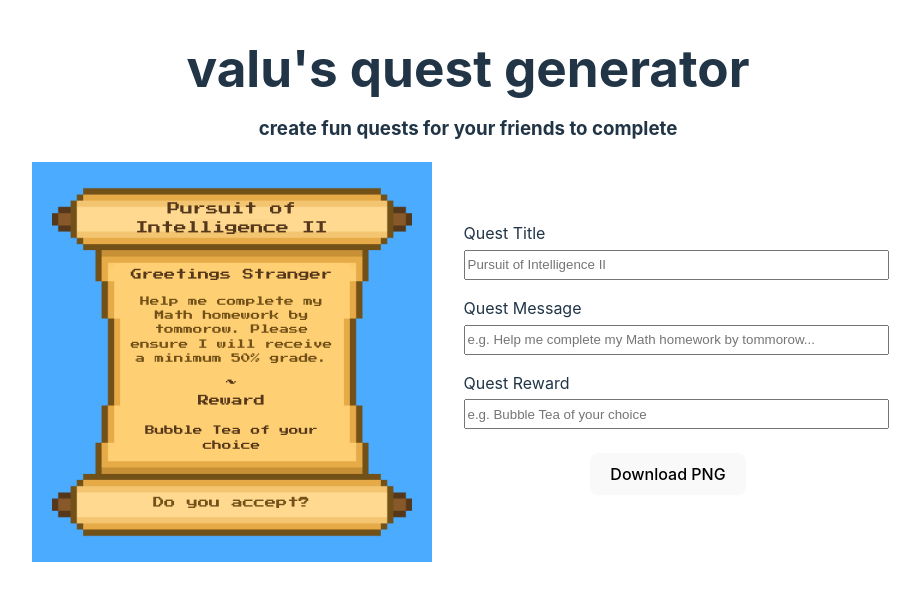
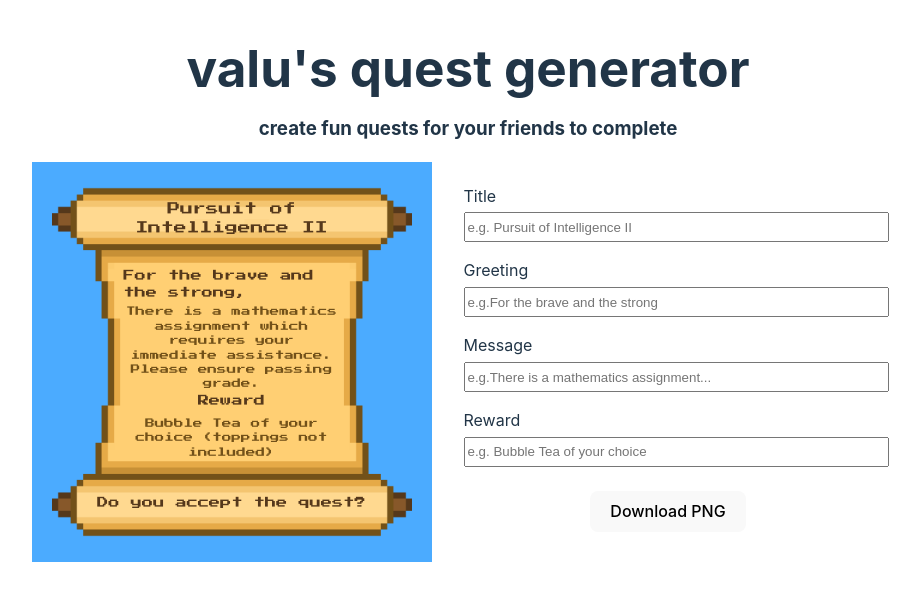
Before and after one commit to valudollar/quest-maker, a React (Vite) app: page / in a window 1280 px wide. Shown: the top 600 px of the page, without its empty margins (172-1092 px from the left). Built offline with nearby package versions, Linux system fonts and the light colour scheme.

Commit message:
fix download button

```diff
--- a/src/App.css
+++ b/src/App.css
@@ -36,8 +36,7 @@
   justify-content: center;
   align-items: center;
   text-shadow: none;
-  color: #725119;
-  /* text-shadow: 1px 0 0 white, 0 1px 0 white, -1px 0 0 white, 0 -1px 0 white; */
+  color: #55381b;
 }
 .no {
   display: flex;
@@ -78,9 +77,6 @@
 
   height: 5%;
   color: #55381b;
-  /* text-shadow: 1px 0 0 white, 0 1px 0 white, -1px 0 0 white, 0 -1px 0 white; */
-
-  /* text-shadow: 1px 0 0 black, 0 1px 0 black, -1px 0 0 black, 0 -1px 0 black; */
 }
 
 .name {
@@ -89,12 +85,11 @@
   display: flex;
   align-items: center;
   justify-content: center;
-
-  height: 5%;
+  height: 10%;
+  margin-left: 4.5rem;
+  margin-right: 4.5rem;
   color: #55381b;
-  /* text-shadow: 1px 0 0 white, 0 1px 0 white, -1px 0 0 white, 0 -1px 0 white; */
-
-  /* text-shadow: 1px 0 0 black, 0 1px 0 black, -1px 0 0 black, 0 -1px 0 black; */
+  text-align: start;
 }
 .questmessage {
   font-size: 0.6rem;
@@ -106,7 +101,6 @@
   flex-wrap: wrap;
   margin-right: 4.5rem;
   color: #725119;
-  /* text-shadow: 1px 0 0 white, 0 1px 0 white, -1px 0 0 white, 0 -1px 0 white; */
 }
 .reward {
   font-size: 0.6rem;
@@ -115,9 +109,8 @@
   justify-content: center;
   height: 15%;
   margin-left: 4.5rem;
-  color: #55381b;
+  color: #725119;
   margin-right: 4.5rem;
-  /* text-shadow: 1px 0 0 white, 0 1px 0 white, -1px 0 0 white, 0 -1px 0 white; */
 }
 .wave {
   font-size: 0.7rem;
@@ -144,7 +137,6 @@
   align-items: center;
 }
 .Quest {
-  /* background-color: rgb(236, 216, 182); */
   width: 90%;
   height: 90%;
   display: flex;
--- a/src/App.jsx
+++ b/src/App.jsx
@@ -9,14 +9,21 @@ function App() {
   const printRef = useRef();
   const [title, setTitle] = useState("Pursuit of Intelligence II");
   const [message, setMessage] = useState(
-    "Help me complete my Math homework by tommorow. Please ensure I will receive a minimum 50% grade."
+    "There is a mathematics assignment which requires your immediate assistance. Please ensure passing grade. "
   );
-  const [reward, setReward] = useState("Bubble Tea of your choice");
-  const [deadline, setDeadline] = useState("2 days from now");
+  const [reward, setReward] = useState(
+    "Bubble Tea of your choice (toppings not included)"
+  );
+  const [greeting, setGreeting] = useState("For the brave and the strong,");
 
   function changeMessage(e) {
     const text = e.target.value;
     setMessage(text);
+  }
+
+  function changeGreeting(e) {
+    const text = e.target.value;
+    setGreeting(text);
   }
 
   function changeTitle(e) {
@@ -27,12 +34,10 @@ function App() {
     const text = e.target.value;
     setReward(text);
   }
-  function changeDeadline(e) {
-    const text = e.target.value;
-    setDeadline(text);
-  }
 
-  const downloadImage = async () => {
+  const downloadImage = async (event) => {
+    event.preventDefault(); // Prevent the default anchor click behavior
+
     const element = printRef.current;
     const canvas = await html2canvas(element);
 
@@ -50,6 +55,7 @@ function App() {
       window.open(data);
     }
   };
+
   return (
     <>
       <div>
@@ -61,50 +67,53 @@ function App() {
           <div className="imageContainer" ref={printRef}>
             <div className="Quest">
               <p className="questtitle">{title}</p>
-              <p className="name">Greetings Stranger</p>
+              <p className="name">{greeting}</p>
               <p className="questmessage">{message}</p>
-              <p className="wave">~</p>
+              {/* <p className="wave">~</p> */}
               <p className="rewardtitle">Reward</p>
               <p className="reward">{reward}</p>
-              <p className="question"> Do you accept?</p>
-              {/* <div className="accept">
-                <div className="yes">
-                  <p>YES</p>
-                </div>
-                <div className="no">
-                  <p>NO</p>
-                </div>
-              </div> */}
+              <p className="question"> Do you accept the quest?</p>
             </div>
-            {/* </div> */}
           </div>
         </div>
         <form className="inputContainer">
-          <label>Quest Title</label>
+          <label>Title</label>
           <input
             className="messageBox"
             size="50"
             onChange={changeTitle}
             maxLength="30"
-            placeholder="Pursuit of Intelligence II"
+            placeholder="e.g. Pursuit of Intelligence II"
             type="text"
             id="title"
             name="title"
             required
           ></input>
-          <label>Quest Message</label>
+          <label>Greeting</label>
+          <input
+            className="messageBox"
+            size="50"
+            onChange={changeGreeting}
+            maxLength="36"
+            placeholder="e.g.For the brave and the strong"
+            type="text"
+            id="greeting"
+            name="greeting"
+            required
+          ></input>
+          <label>Message</label>
           <input
             className="messageBox"
             size="50"
             onChange={changeMessage}
-            maxLength="11d0"
-            placeholder="e.g. Help me complete my Math homework by tommorow..."
+            maxLength="110"
+            placeholder="e.g.There is a mathematics assignment..."
             type="text"
             id="message"
             name="message"
             required
           ></input>
-          <label>Quest Reward</label>
+          <label>Reward</label>
           <input
             className="messageBox"
             size="50"
@@ -117,17 +126,6 @@ function App() {
             required
           ></input>
           <button onClick={downloadImage}>Download PNG</button>
-          {/* <label>Enter your Deadline here</label> */}
-          {/* <input
-            className="messageBox"
-            size="50"
-            maxLength="30"
-            onChange={changeDeadline}
-            placeholder="e.g. 2 days from now"
-            type="text"
-            id="deadline"
-            name="deadline"
-          ></input> */}
         </form>
       </div>
 
```
